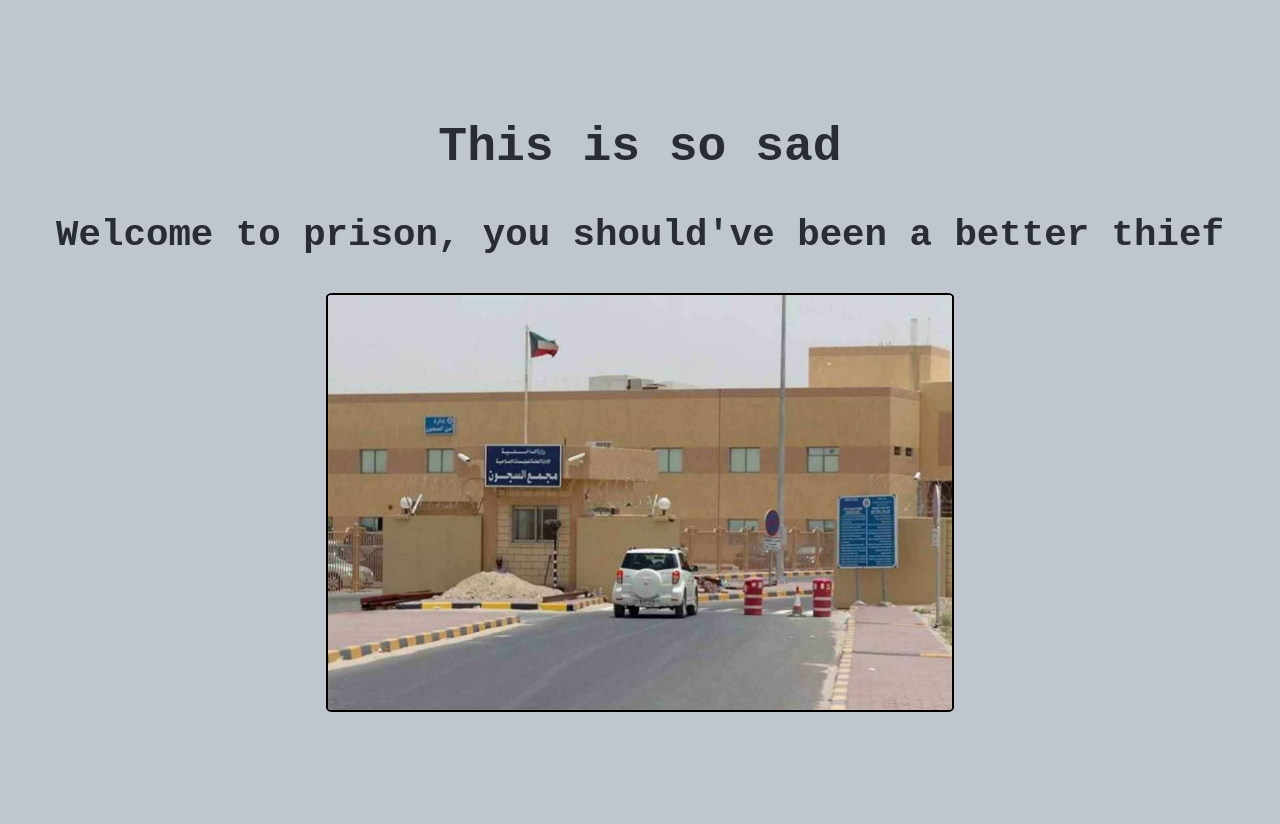
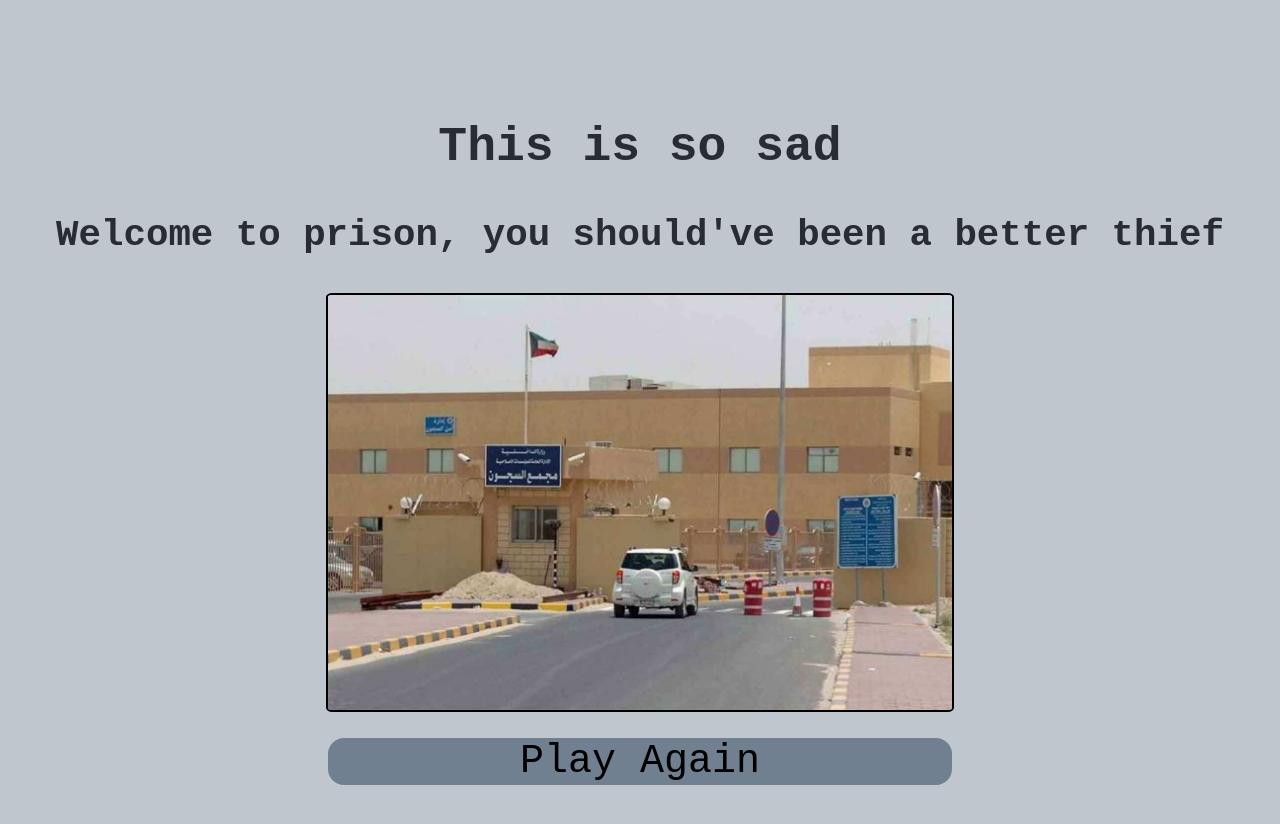
Before and after one commit to msdalmajdi/guessthat, a React (Create React App) app: page / in a window 1280 px wide. Both pictures are taken after a click on the button "Surrender". Shown: the top 824 px of the page. Before the commit the page ends 800 px from the top, so only its background shows below. Built offline with nearby package versions, Linux system fonts and the light colour scheme.

Commit message:
FIXING details

```diff
--- a/src/App.js
+++ b/src/App.js
@@ -6,7 +6,7 @@ import Keepers from "./components/Keepers";
 import { useState } from "react";
 
 const secretNumber = Math.floor(Math.random() * 10000);
-
+console.log(secretNumber);
 function App() {
   const [situation, setSituation] = useState(0); // 0 playing, 1 won, 2 lose
   const [attempts, setAttempts] = useState(5);
--- a/src/components/Hacks.js
+++ b/src/components/Hacks.js
@@ -50,6 +50,11 @@ function Hacks({ helpy, secretNumber, attempts }) {
     for (let i = 0; i < options; i++) {
       if (i === 0) {
         hacksArray.push(secretNumber);
+        continue;
+      }
+      if (i % 2 !== 0) {
+        hacksArray.push(random(0, 10000));
+        continue;
       }
       hacksArray.push(random(minG, maxG));
     }
--- a/src/components/Intro.js
+++ b/src/components/Intro.js
@@ -16,6 +16,13 @@ function Intro({ situation }) {
         <h3>
           You are now <span className="money-lightup">$1,000,000</span> richer!
         </h3>
+        <img className="prison-img" src="./moneywin.jpg" alt="your place"></img>
+        <button
+          className="unlock-button"
+          onClick={() => window.location.reload(false)}
+        >
+          Play Again
+        </button>
       </div>
     );
   } else if (situation == 2) {
@@ -24,6 +31,12 @@ function Intro({ situation }) {
         <h2>This is so sad</h2>
         <h3>Welcome to prison, you should've been a better thief</h3>
         <img className="prison-img" src="./prison.jpg" alt="your place"></img>
+        <button
+          className="unlock-button"
+          onClick={() => window.location.reload(false)}
+        >
+          Play Again
+        </button>
       </div>
     );
   }
```
Also changed, not shown: public/moneywin.jpg (added).
